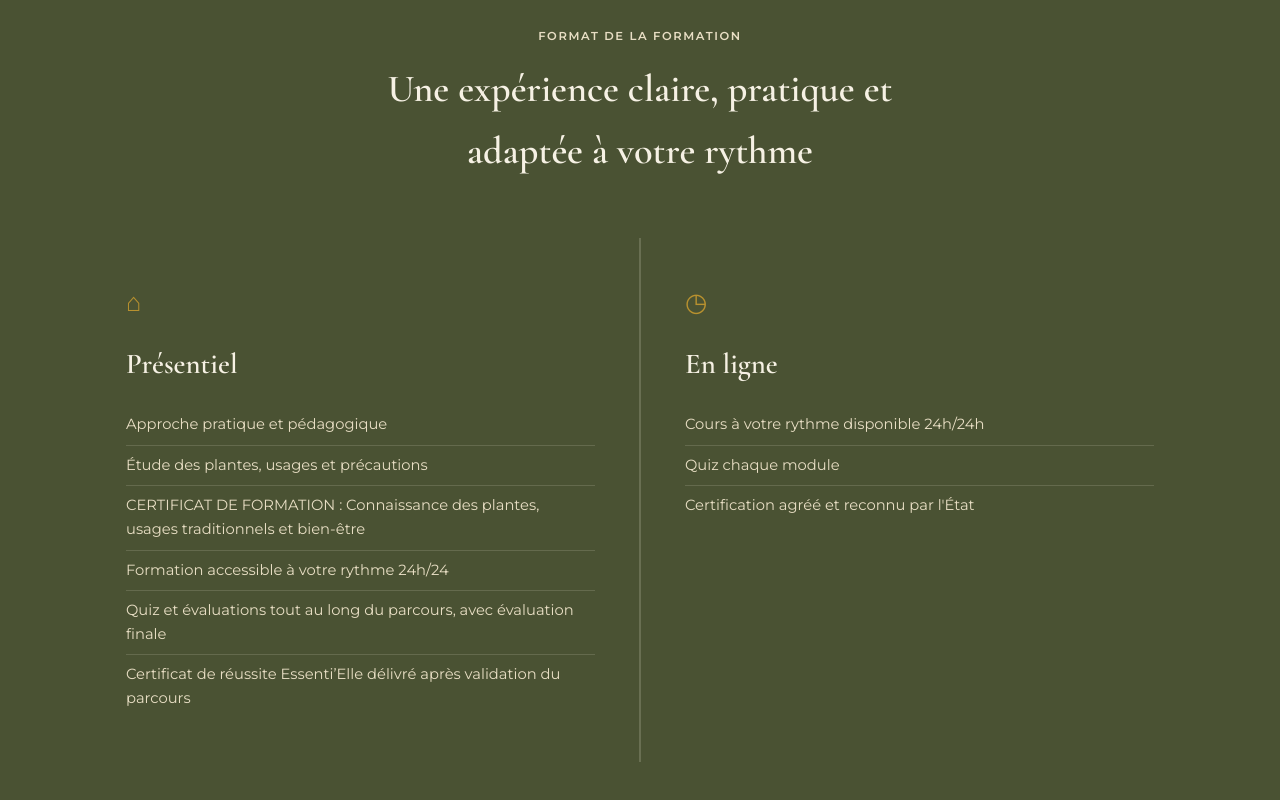
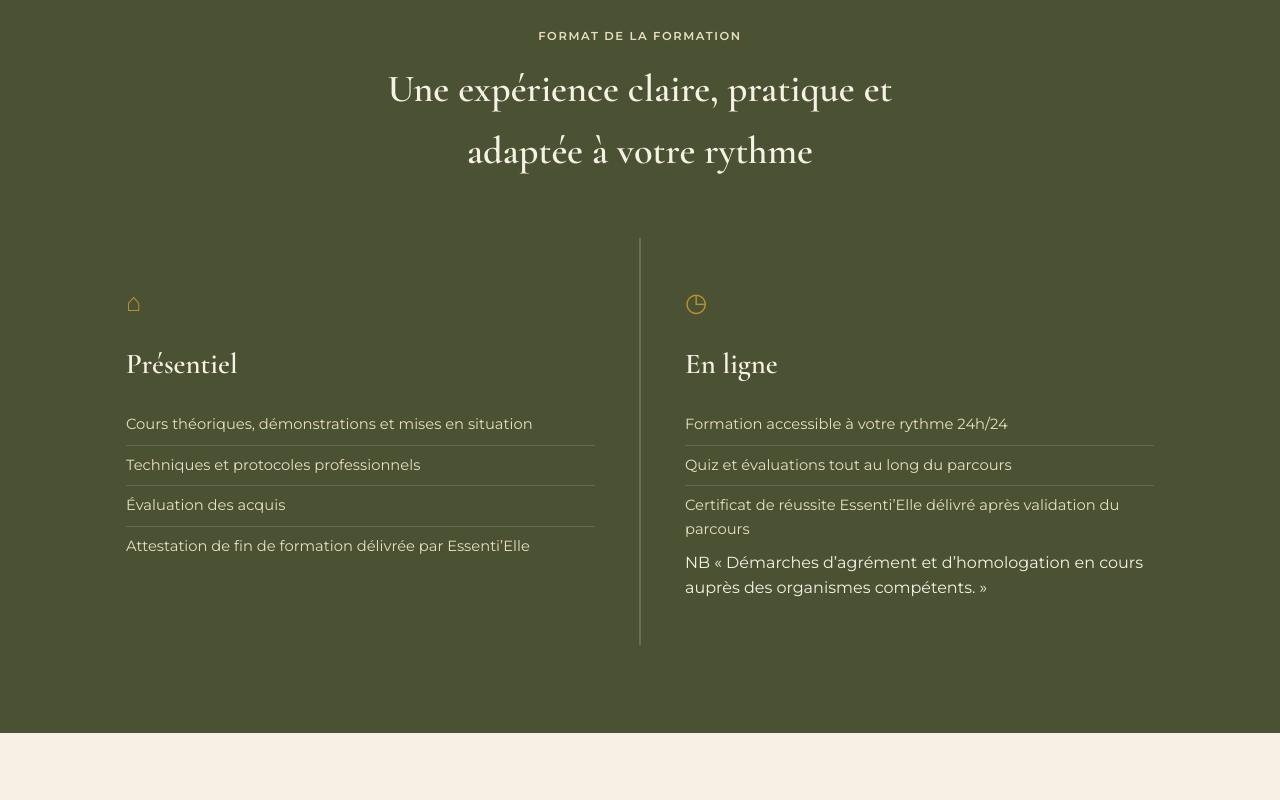
Before and after one commit to lindalindachaibi-ux/Essenti-Elle, a Next.js app: page /formations/Herboristerie in a window 1280 px wide. Shown: the part 1236-2036 px from the top of the page. After the commit the page ends 1969 px from the top, so only its background shows below. Built offline with nearby package versions, Linux system fonts and the light colour scheme.

Commit message:
Modifier contenu présentiel et en ligne

```diff
--- a/app/formations/[slug]/page.tsx
+++ b/app/formations/[slug]/page.tsx
@@ -100,9 +100,10 @@ export default async function FormationDetailPage({
               <div className="icon">⌂</div>
               <h3>Présentiel</h3>
               <ul>
-                {formation.format.map((item) => (
-                  <li key={item}>{item}</li>
-                ))}
+                <li>Cours théoriques, démonstrations et mises en situation</li>
+                <li>Techniques et protocoles professionnels</li>
+                <li>Évaluation des acquis</li>
+                <li>Attestation de fin de formation délivrée par Essenti’Elle</li>
               </ul>
             </div>
 
@@ -110,9 +111,11 @@ export default async function FormationDetailPage({
               <div className="icon">◷</div>
               <h3>En ligne</h3>
               <ul>
-                <li>Cours à votre rythme disponible 24h/24h</li>
-                <li>Quiz chaque module</li>
-                <li>Certification agréé et reconnu par l'État</li>
+                <li>Formation accessible à votre rythme 24h/24</li>
+                <li>Quiz et évaluations tout au long du parcours</li>
+
+                <li>Certificat de réussite Essenti’Elle délivré après validation du parcours</li>
+                NB « Démarches d’agrément et d’homologation en cours auprès des organismes compétents. »
               </ul>
             </div>
           </div>
```
